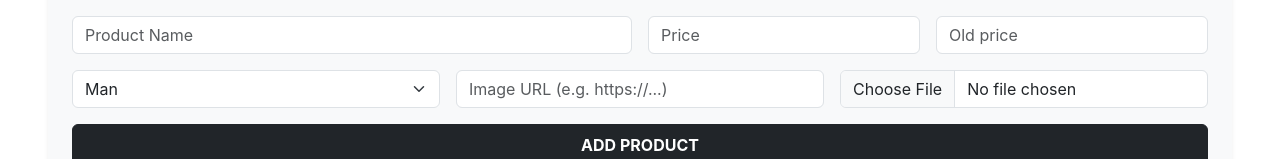
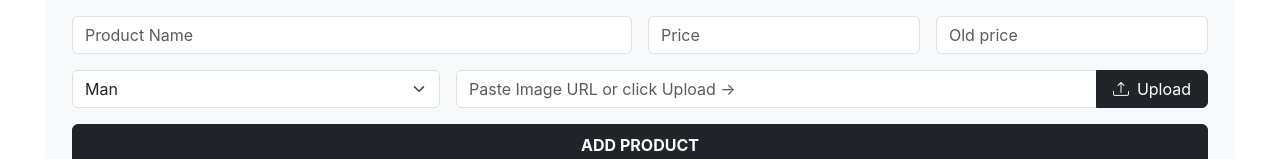
Before and after one commit to KhloudMostafa/step-up-shoes, a React (Create React App) app: page /admin in a window 1280 px wide. Shown: the part 170-329 px from the top of the page. Built offline with nearby package versions, Linux system fonts and the light colour scheme; no server answers.

Commit message:
image upload update

```diff
--- a/src/components/AdminDashboard.js
+++ b/src/components/AdminDashboard.js
@@ -40,7 +40,7 @@ const AdminDashboard = () => {
     setFormData({ ...formData, [name]: value });
   };
 
-  // 🔹 تقليل حجم الصورة المرفوعة تلقائياً لكي يقبلها MockAPI
+  // 🔹 معالجة رفع الملف وتقليص حجمه لتجنب أخطاء MockAPI
   const handleImageUpload = (e) => {
     const file = e.target.files[0];
     if (file) {
@@ -50,7 +50,7 @@ const AdminDashboard = () => {
         img.src = event.target.result;
         img.onload = () => {
           const canvas = document.createElement('canvas');
-          const MAX_WIDTH = 400; // تصغير العرض لتقليل الحجم
+          const MAX_WIDTH = 400;
           const scaleFactor = MAX_WIDTH / img.width;
           canvas.width = MAX_WIDTH;
           canvas.height = img.height * scaleFactor;
@@ -58,7 +58,6 @@ const AdminDashboard = () => {
           const ctx = canvas.getContext('2d');
           ctx.drawImage(img, 0, 0, canvas.width, canvas.height);
 
-          // تحويل الصورة المقصوصة إلى Base64 بحجم صغير جداً
           const compressedBase64 = canvas.toDataURL('image/jpeg', 0.7);
           setFormData((prev) => ({ ...prev, image: compressedBase64 }));
         };
@@ -186,26 +185,28 @@ const AdminDashboard = () => {
               </select>
             </div>
 
-            {/* إدخال رابط الصورة مباشرة */}
-            <div className="col-12 col-md-4">
+            {/* 🔹 حقل موحد: لصق رابط أو رفع ملف عبر زر Upload */}
+            <div className="col-12 col-md-8">
+              <div className="input-group">
                 <input
                   type="text"
                   name="image"
-                placeholder="Image URL (e.g. https://...)"
+                  placeholder="Paste Image URL or click Upload ->"
                   className="form-control"
                   value={formData.image}
                   onChange={handleChange}
                 />
-            </div>
-
-            {/* أو رفع ملف صورة وتقليص حجمها تلقائياً */}
-            <div className="col-12 col-md-4">
+                <label className="btn btn-dark mb-0 d-flex align-items-center gap-2 px-3 cursor-pointer">
+                  <i className="bi bi-upload"></i>
+                  Upload
                   <input
                     type="file"
                     accept="image/*"
-                className="form-control"
+                    className="d-none"
                     onChange={handleImageUpload}
                   />
+                </label>
+              </div>
             </div>
 
             <div className="col-12 mt-3">
```
Lines whose indentation alone changed are shown as unchanged.
